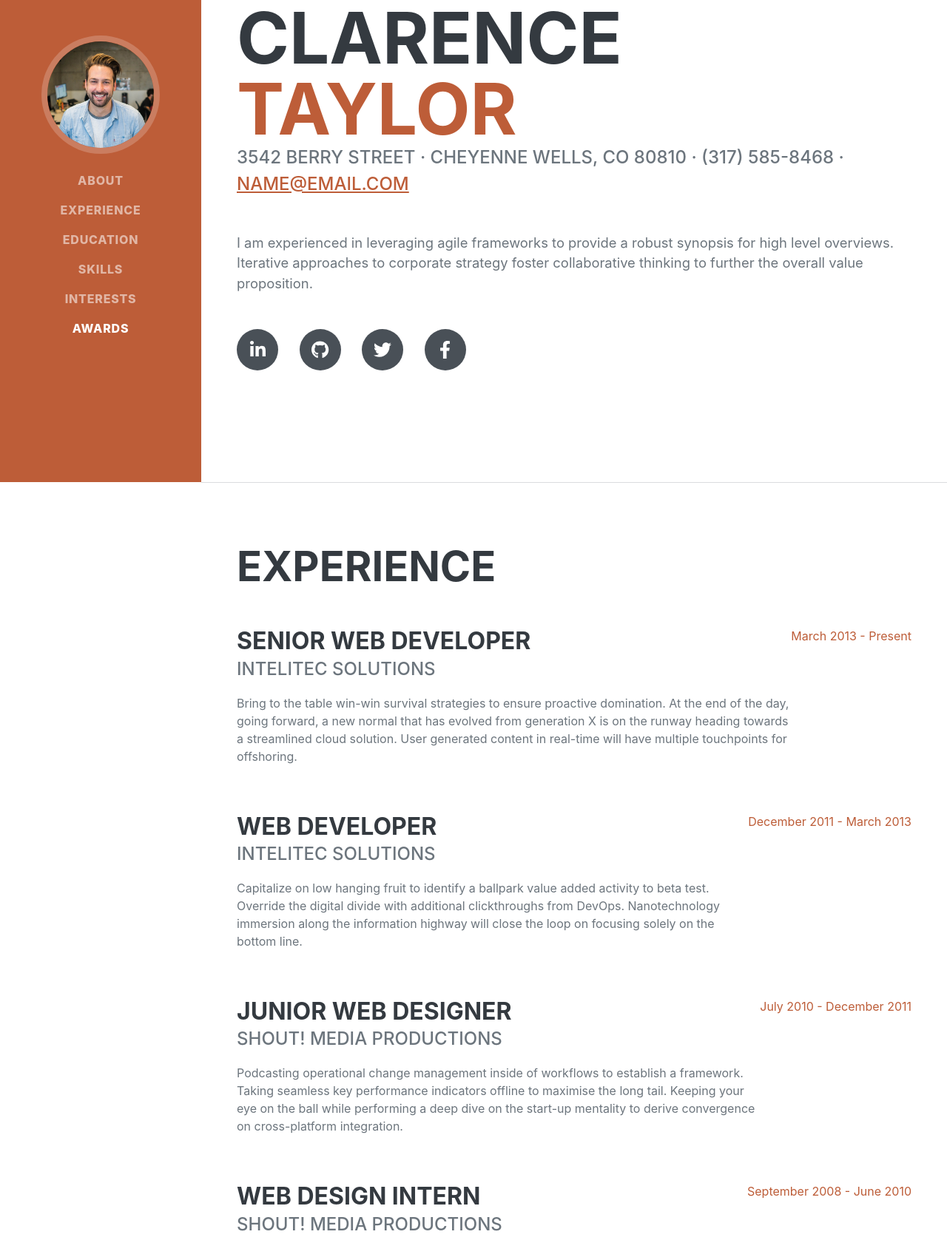
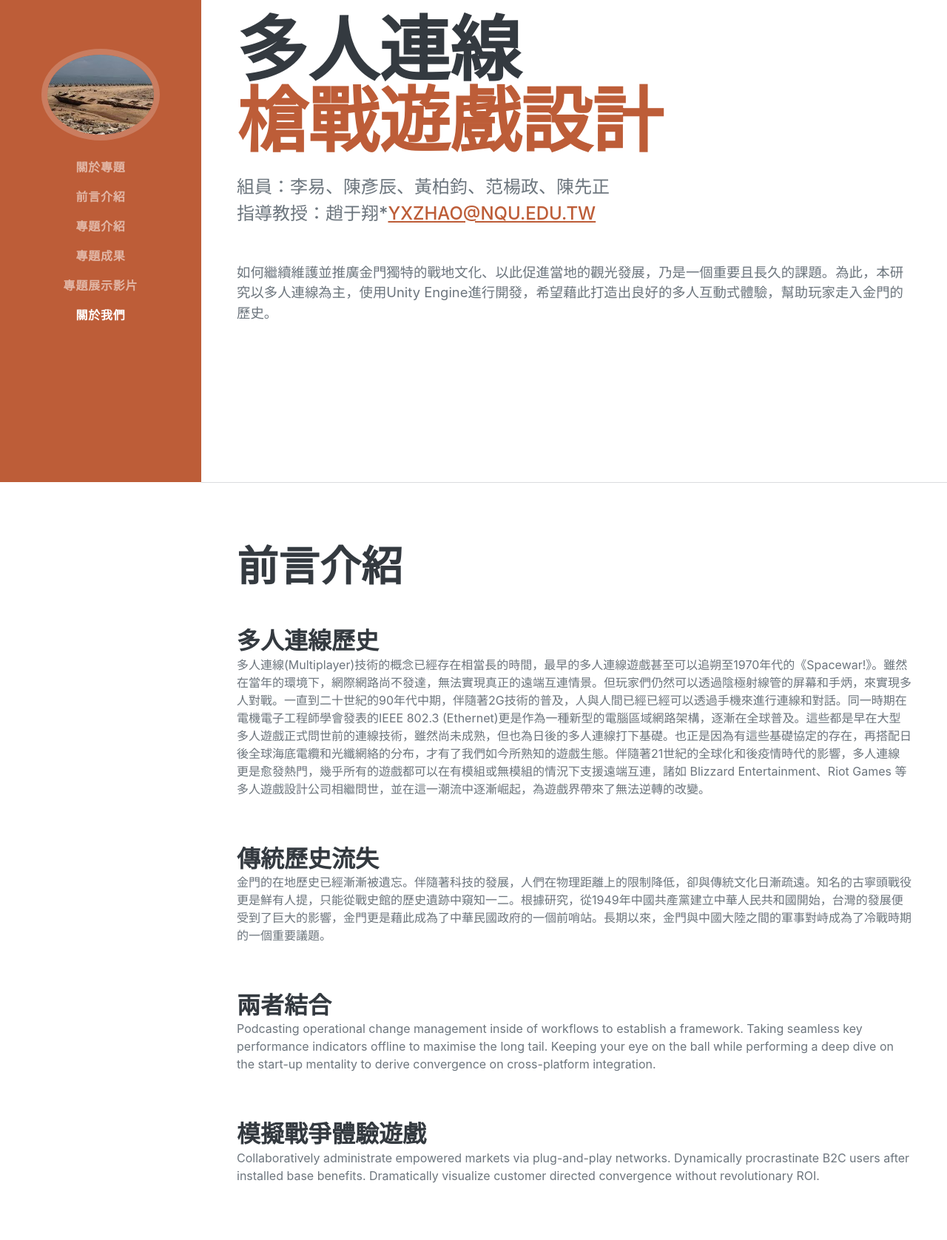
Before and after one commit to LeeYi-user/BattleKinmenPage, a plain HTML site: page index.html in a window 1280 px wide. Shown: the part 148-1825 px from the top of the page at 74% size. Drawn offline with nearby package versions, Linux system fonts and the light colour scheme; a web font is replaced by a local one.

Commit message:
mike0528

```diff
--- a/index.html
+++ b/index.html
@@ -19,18 +19,18 @@
         <!-- Navigation-->
         <nav class="navbar navbar-expand-lg navbar-dark bg-primary fixed-top" id="sideNav">
             <a class="navbar-brand js-scroll-trigger" href="#page-top">
-                <span class="d-block d-lg-none">Clarence Taylor</span>
-                <span class="d-none d-lg-block"><img class="img-fluid img-profile rounded-circle mx-auto mb-2" src="assets/img/profile.jpg" alt="..." /></span>
+                <span class="d-block d-lg-none">CLARENCE TAYLOR</span>
+                <span class="d-none d-lg-block"><img class="img-fluid img-profile rounded-circle mx-auto mb-2" src="assets/img/P1.jpg" alt="..." /></span>
             </a>
             <button class="navbar-toggler" type="button" data-bs-toggle="collapse" data-bs-target="#navbarResponsive" aria-controls="navbarResponsive" aria-expanded="false" aria-label="Toggle navigation"><span class="navbar-toggler-icon"></span></button>
             <div class="collapse navbar-collapse" id="navbarResponsive">
                 <ul class="navbar-nav">
-                    <li class="nav-item"><a class="nav-link js-scroll-trigger" href="#about">About</a></li>
-                    <li class="nav-item"><a class="nav-link js-scroll-trigger" href="#experience">Experience</a></li>
-                    <li class="nav-item"><a class="nav-link js-scroll-trigger" href="#education">Education</a></li>
-                    <li class="nav-item"><a class="nav-link js-scroll-trigger" href="#skills">Skills</a></li>
-                    <li class="nav-item"><a class="nav-link js-scroll-trigger" href="#interests">Interests</a></li>
-                    <li class="nav-item"><a class="nav-link js-scroll-trigger" href="#awards">Awards</a></li>
+                    <li class="nav-item"><a class="nav-link js-scroll-trigger" href="#about">關於專題</a></li>
+                    <li class="nav-item"><a class="nav-link js-scroll-trigger" href="#experience">前言介紹</a></li>
+                    <li class="nav-item"><a class="nav-link js-scroll-trigger" href="#education">專題介紹</a></li>
+                    <li class="nav-item"><a class="nav-link js-scroll-trigger" href="#skills">專題成果</a></li>
+                    <li class="nav-item"><a class="nav-link js-scroll-trigger" href="#interests">專題展示影片</a></li>
+                    <li class="nav-item"><a class="nav-link js-scroll-trigger" href="#awards">關於我們</a></li>
                 </ul>
             </div>
         </nav>
@@ -40,58 +40,49 @@
             <section class="resume-section" id="about">
                 <div class="resume-section-content">
                     <h1 class="mb-0">
-                        Clarence
-                        <span class="text-primary">Taylor</span>
+                        多人連線<br>
+                        <span class="text-primary">槍戰遊戲設計</span>
                     </h1>
+                    <br>
                     <div class="subheading mb-5">
-                        3542 Berry Street · Cheyenne Wells, CO 80810 · (317) 585-8468 ·
-                        <a href="mailto:name@email.com">name@email.com</a>
+                        組員：李易、陳彥辰、黃柏鈞、范楊政、陳先正<br>
+                        指導教授：趙于翔*<a href="mailto:name@email.com">yxzhao@nqu.edu.tw</a>
                     </div>
-                    <p class="lead mb-5">I am experienced in leveraging agile frameworks to provide a robust synopsis for high level overviews. Iterative approaches to corporate strategy foster collaborative thinking to further the overall value proposition.</p>
-                    <div class="social-icons">
-                        <a class="social-icon" href="#!"><i class="fab fa-linkedin-in"></i></a>
-                        <a class="social-icon" href="#!"><i class="fab fa-github"></i></a>
-                        <a class="social-icon" href="#!"><i class="fab fa-twitter"></i></a>
-                        <a class="social-icon" href="#!"><i class="fab fa-facebook-f"></i></a>
-                    </div>
+                    <p class="lead mb-5">如何繼續維護並推廣金門獨特的戰地文化、以此促進當地的觀光發展，乃是一個重要且長久的課題。為此，本研究以多人連線為主，使用Unity Engine進行開發，希望藉此打造出良好的多人互動式體驗，幫助玩家走入金門的歷史。</p>
                 </div>
             </section>
             <hr class="m-0" />
             <!-- Experience-->
             <section class="resume-section" id="experience">
                 <div class="resume-section-content">
-                    <h2 class="mb-5">Experience</h2>
+                    <h2 class="mb-5">前言介紹</h2>
                     <div class="d-flex flex-column flex-md-row justify-content-between mb-5">
                         <div class="flex-grow-1">
-                            <h3 class="mb-0">Senior Web Developer</h3>
-                            <div class="subheading mb-3">Intelitec Solutions</div>
-                            <p>Bring to the table win-win survival strategies to ensure proactive domination. At the end of the day, going forward, a new normal that has evolved from generation X is on the runway heading towards a streamlined cloud solution. User generated content in real-time will have multiple touchpoints for offshoring.</p>
+                            <h3 class="mb-0">多人連線歷史</h3>
+                            <!--<div class="subheading mb-3">"玩"轉歷史</div>-->
+                            <p>多人連線(Multiplayer)技術的概念已經存在相當長的時間，最早的多人連線遊戲甚至可以追朔至1970年代的《Spacewar!》。雖然在當年的環境下，網際網路尚不發達，無法實現真正的遠端互連情景。但玩家們仍然可以透過陰極射線管的屏幕和手炳，來實現多人對戰。一直到二十世紀的90年代中期，伴隨著2G技術的普及，人與人間已經已經可以透過手機來進行連線和對話。同一時期在電機電子工程師學會發表的IEEE 802.3 (Ethernet)更是作為一種新型的電腦區域網路架構，逐漸在全球普及。這些都是早在大型多人遊戲正式問世前的連線技術，雖然尚未成熟，但也為日後的多人連線打下基礎。也正是因為有這些基礎協定的存在，再搭配日後全球海底電纜和光纖網絡的分布，才有了我們如今所熟知的遊戲生態。伴隨著21世紀的全球化和後疫情時代的影響，多人連線更是愈發熱門，幾乎所有的遊戲都可以在有模組或無模組的情況下支援遠端互連，諸如 Blizzard Entertainment、Riot Games 等多人遊戲設計公司相繼問世，並在這一潮流中逐漸崛起，為遊戲界帶來了無法逆轉的改變。</p>
                         </div>
-                        <div class="flex-shrink-0"><span class="text-primary">March 2013 - Present</span></div>
                     </div>
                     <div class="d-flex flex-column flex-md-row justify-content-between mb-5">
                         <div class="flex-grow-1">
-                            <h3 class="mb-0">Web Developer</h3>
-                            <div class="subheading mb-3">Intelitec Solutions</div>
-                            <p>Capitalize on low hanging fruit to identify a ballpark value added activity to beta test. Override the digital divide with additional clickthroughs from DevOps. Nanotechnology immersion along the information highway will close the loop on focusing solely on the bottom line.</p>
+                            <h3 class="mb-0">傳統歷史流失</h3>
+                            <!--<div class="subheading mb-3">Intelitec Solutions</div>-->
+                            <p>金門的在地歷史已經漸漸被遺忘。伴隨著科技的發展，人們在物理距離上的限制降低，卻與傳統文化日漸疏遠。知名的古寧頭戰役更是鮮有人提，只能從戰史館的歷史遺跡中窺知一二。根據研究，從1949年中國共產黨建立中華人民共和國開始，台灣的發展便受到了巨大的影響，金門更是藉此成為了中華民國政府的一個前哨站。長期以來，金門與中國大陸之間的軍事對峙成為了冷戰時期的一個重要議題。</p>
                         </div>
-                        <div class="flex-shrink-0"><span class="text-primary">December 2011 - March 2013</span></div>
                     </div>
                     <div class="d-flex flex-column flex-md-row justify-content-between mb-5">
                         <div class="flex-grow-1">
-                            <h3 class="mb-0">Junior Web Designer</h3>
-                            <div class="subheading mb-3">Shout! Media Productions</div>
+                            <h3 class="mb-0">兩者結合</h3>
+                            <!--<div class="subheading mb-3">Shout! Media Productions</div>-->
                             <p>Podcasting operational change management inside of workflows to establish a framework. Taking seamless key performance indicators offline to maximise the long tail. Keeping your eye on the ball while performing a deep dive on the start-up mentality to derive convergence on cross-platform integration.</p>
                         </div>
-                        <div class="flex-shrink-0"><span class="text-primary">July 2010 - December 2011</span></div>
                     </div>
                     <div class="d-flex flex-column flex-md-row justify-content-between">
                         <div class="flex-grow-1">
-                            <h3 class="mb-0">Web Design Intern</h3>
-                            <div class="subheading mb-3">Shout! Media Productions</div>
+                            <h3 class="mb-0">模擬戰爭體驗遊戲</h3>
+                            <!--<div class="subheading mb-3">Shout! Media Productions</div>-->
                             <p>Collaboratively administrate empowered markets via plug-and-play networks. Dynamically procrastinate B2C users after installed base benefits. Dramatically visualize customer directed convergence without revolutionary ROI.</p>
                         </div>
-                        <div class="flex-shrink-0"><span class="text-primary">September 2008 - June 2010</span></div>
                     </div>
                 </div>
             </section>
@@ -99,23 +90,23 @@
             <!-- Education-->
             <section class="resume-section" id="education">
                 <div class="resume-section-content">
-                    <h2 class="mb-5">Education</h2>
+                    <h2 class="mb-5">專題介紹</h2>
                     <div class="d-flex flex-column flex-md-row justify-content-between mb-5">
                         <div class="flex-grow-1">
-                            <h3 class="mb-0">University of Colorado Boulder</h3>
+                            <h3 class="mb-0">嚨口海灘地形模型</h3>
+                            <img class="img-fluid img-profile mx-auto mb-2"src="assets/img/P2.png" alt="..." />
                             <div class="subheading mb-3">Bachelor of Science</div>
                             <div>Computer Science - Web Development Track</div>
                             <p>GPA: 3.23</p>
                         </div>
-                        <div class="flex-shrink-0"><span class="text-primary">August 2006 - May 2010</span></div>
                     </div>
                     <div class="d-flex flex-column flex-md-row justify-content-between">
                         <div class="flex-grow-1">
-                            <h3 class="mb-0">James Buchanan High School</h3>
+                            <h3 class="mb-0">古寧頭村落地形模型</h3>
+                            <img class="img-fluid img-profile mx-auto mb-2"src="assets/img/P3.png" alt="..." />
                             <div class="subheading mb-3">Technology Magnet Program</div>
                             <p>GPA: 3.56</p>
                         </div>
-                        <div class="flex-shrink-0"><span class="text-primary">August 2002 - May 2006</span></div>
                     </div>
                 </div>
             </section>
@@ -123,7 +114,7 @@
             <!-- Skills-->
             <section class="resume-section" id="skills">
                 <div class="resume-section-content">
-                    <h2 class="mb-5">Skills</h2>
+                    <h2 class="mb-5">專題成果</h2>
                     <div class="subheading mb-3">Programming Languages & Tools</div>
                     <ul class="list-inline dev-icons">
                         <li class="list-inline-item"><i class="fab fa-html5"></i></li>
@@ -164,16 +155,15 @@
             <!-- Interests-->
             <section class="resume-section" id="interests">
                 <div class="resume-section-content">
-                    <h2 class="mb-5">Interests</h2>
-                    <p>Apart from being a web developer, I enjoy most of my time being outdoors. In the winter, I am an avid skier and novice ice climber. During the warmer months here in Colorado, I enjoy mountain biking, free climbing, and kayaking.</p>
-                    <p class="mb-0">When forced indoors, I follow a number of sci-fi and fantasy genre movies and television shows, I am an aspiring chef, and I spend a large amount of my free time exploring the latest technology advancements in the front-end web development world.</p>
+                    <h2 class="mb-5">專題展示影片</h2>
+                    <iframe width="560" height="315" src="https://www.youtube.com/embed/mNY5ebls9WQ?si=oLbhL3rWd1e_te0S" title="YouTube video player" frameborder="0" allow="accelerometer; autoplay; clipboard-write; encrypted-media; gyroscope; picture-in-picture; web-share" referrerpolicy="strict-origin-when-cross-origin" allowfullscreen></iframe>
                 </div>
             </section>
             <hr class="m-0" />
             <!-- Awards-->
             <section class="resume-section" id="awards">
                 <div class="resume-section-content">
-                    <h2 class="mb-5">Awards & Certifications</h2>
+                    <h2 class="mb-5">關於我們</h2>
                     <ul class="fa-ul mb-0">
                         <li>
                             <span class="fa-li"><i class="fas fa-trophy text-warning"></i></span>
```
Also changed, not shown: assets/img/P1.jpg (added), assets/img/P2.png (added), 1 other file.
